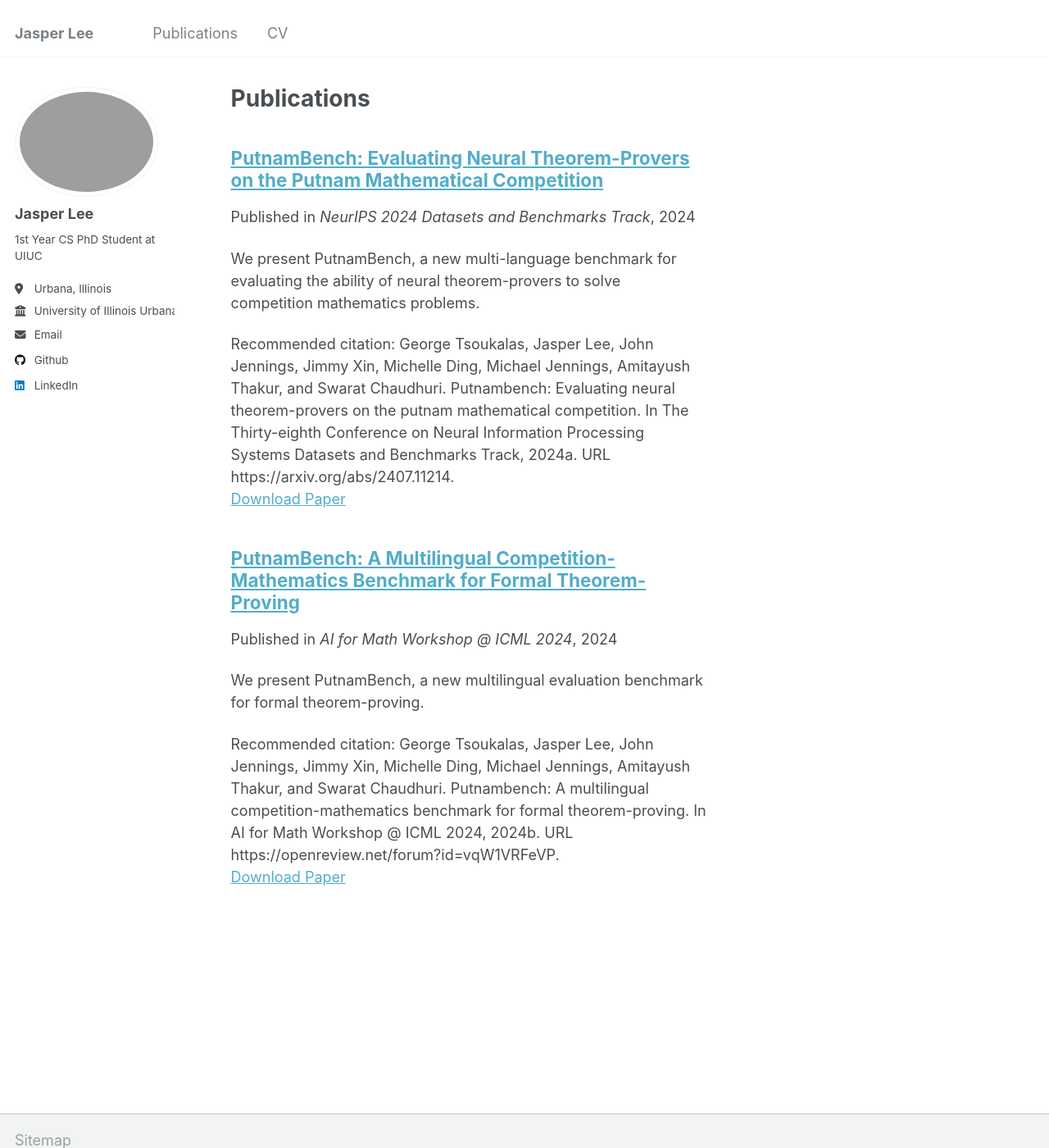
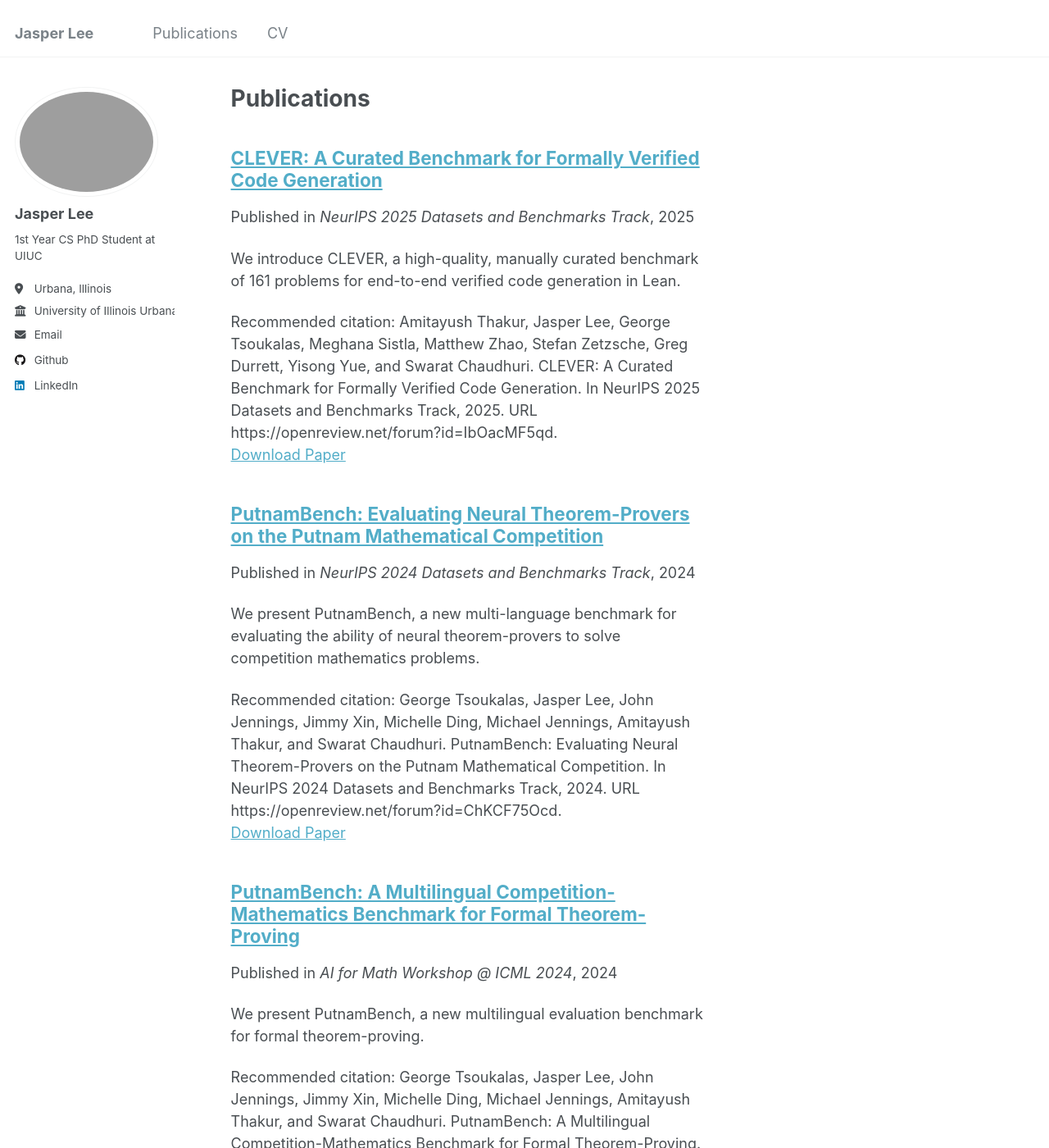
Before and after one commit to leejasper851/leejasper851.github.io, a Jekyll site: the page built from _pages/publications.html, in a window 1280 px wide and 1400 px high. Shown: the whole window at 82% size. Built offline with Jekyll 4.4.1, drawn with Linux system fonts in a browser that asks for light colours; some of the changed text lies outside the part shown.

Commit message:
updated Publications page with CLEVER, cleaned up citations

```diff
--- a/_publications/2024-06-13-putnambench-icml.md
+++ b/_publications/2024-06-13-putnambench-icml.md
@@ -7,7 +7,7 @@ excerpt: 'We present PutnamBench, a new multilingual evaluation benchmark for fo
 date: 2024-06-13
 venue: 'AI for Math Workshop @ ICML 2024'
 paperurl: 'https://openreview.net/forum?id=vqW1VRFeVP'
-citation: 'George Tsoukalas, Jasper Lee, John Jennings, Jimmy Xin, Michelle Ding, Michael Jennings, Amitayush Thakur, and Swarat Chaudhuri. Putnambench: A multilingual competition-mathematics benchmark for formal theorem-proving. In AI for Math Workshop @ ICML 2024, 2024b. URL https://openreview.net/forum?id=vqW1VRFeVP.'
+citation: 'George Tsoukalas, Jasper Lee, John Jennings, Jimmy Xin, Michelle Ding, Michael Jennings, Amitayush Thakur, and Swarat Chaudhuri. PutnamBench: A Multilingual Competition-Mathematics Benchmark for Formal Theorem-Proving. In AI for Math Workshop @ ICML 2024, 2024. URL https://openreview.net/forum?id=vqW1VRFeVP.'
 ---
 
 We present PutnamBench, a new multilingual evaluation benchmark for formal theorem-proving. PutnamBench consists of formalizations of problems sourced from the William Lowell Putnam Mathematical Competition, the premier undergraduate-level mathematics competition in North America. All the problem statements come with formalizations in Lean 4 and Isabelle; a substantial subset have Coq formalizations as well. PutnamBench consists of 1337 hand-written formalizations across the three proof assistants, and aims to benchmark the next generation of theorem-proving algorithms for competition mathematics. Proving the theorems requires significant problem-solving ability and proficiency in a broad range of topics taught in undergraduate mathematics courses. We evaluate several established neural and symbolic theorem provers using PutnamBench. These approaches can only solve a handful of the problems, establishing our benchmark as a difficult open challenge for research on formal theorem-proving. PutnamBench is available at https://github.com/trishullab/PutnamBench. <!-- TODO: link this -->
--- a/_publications/2024-09-26-putnambench-neurips.md
+++ b/_publications/2024-09-26-putnambench-neurips.md
@@ -7,7 +7,7 @@ excerpt: 'We present PutnamBench, a new multi-language benchmark for evaluating
 date: 2024-09-26
 venue: 'NeurIPS 2024 Datasets and Benchmarks Track'
 paperurl: 'https://arxiv.org/abs/2407.11214'
-citation: 'George Tsoukalas, Jasper Lee, John Jennings, Jimmy Xin, Michelle Ding, Michael Jennings, Amitayush Thakur, and Swarat Chaudhuri. Putnambench: Evaluating neural theorem-provers on the putnam mathematical competition. In The Thirty-eighth Conference on Neural Information Processing Systems Datasets and Benchmarks Track, 2024a. URL https://arxiv.org/abs/2407.11214.'
+citation: 'George Tsoukalas, Jasper Lee, John Jennings, Jimmy Xin, Michelle Ding, Michael Jennings, Amitayush Thakur, and Swarat Chaudhuri. PutnamBench: Evaluating Neural Theorem-Provers on the Putnam Mathematical Competition. In NeurIPS 2024 Datasets and Benchmarks Track, 2024. URL https://openreview.net/forum?id=ChKCF75Ocd.'
 ---
 
 We present PutnamBench, a new multi-language benchmark for evaluating the ability of neural theorem-provers to solve competition mathematics problems. PutnamBench consists of 1692 hand-constructed formalizations of 640 theorems sourced from the William Lowell Putnam Mathematical Competition, the premier undergraduate-level mathematics competition in North America. All the problems have formalizations in Lean 4 and Isabelle; a substantial subset also has Coq formalizations. PutnamBench requires significant problem-solving ability and proficiency in a broad range of topics taught in undergraduate mathematics courses. We use PutnamBench to evaluate several established neural and symbolic theorem-provers. These approaches can only solve a handful of the PutnamBench problems, establishing the benchmark as a difficult open challenge for research on neural theorem-proving. PutnamBench is available at https://github.com/trishullab/PutnamBench. <!-- TODO: link this -->
--- /dev/null
+++ b/_publications/2025-09-18-clever-neurips.md
@@ -0,0 +1,13 @@
+---
+title: "CLEVER: A Curated Benchmark for Formally Verified Code Generation"
+collection: publications
+category: conferences
+permalink: /publication/2025-09-18-clever-neurips
+excerpt: 'We introduce CLEVER, a high-quality, manually curated benchmark of 161 problems for end-to-end verified code generation in Lean.'
+date: 2025-09-18
+venue: 'NeurIPS 2025 Datasets and Benchmarks Track'
+paperurl: 'https://openreview.net/forum?id=IbOacMF5qd'
+citation: 'Amitayush Thakur, Jasper Lee, George Tsoukalas, Meghana Sistla, Matthew Zhao, Stefan Zetzsche, Greg Durrett, Yisong Yue, and Swarat Chaudhuri. CLEVER: A Curated Benchmark for Formally Verified Code Generation. In NeurIPS 2025 Datasets and Benchmarks Track, 2025. URL https://openreview.net/forum?id=IbOacMF5qd.'
+---
+
+We introduce CLEVER, a high-quality, manually curated benchmark of 161 problems for end-to-end verified code generation in Lean. Each problem consists of (1) the task of generating a specification that matches a held-out ground-truth specification, and (2) the task of generating a Lean implementation that provably satisfies this specification. Unlike prior benchmarks, CLEVER avoids test-case supervision, LLM-generated annotations, and specifications that leak implementation logic or allow vacuous solutions. All outputs are verified post-hoc using Lean's type checker to ensure machine-checkable correctness. We use CLEVER to evaluate several few-shot and agentic approaches based on state-of-the-art language models. These methods all struggle to achieve full verification, establishing it as a challenging frontier benchmark for program synthesis and formal reasoning. Our benchmark can be found on GitHub as well as HuggingFace. All our evaluation code is also available (online)[https://github.com/trishullab/clever-prover]. <!-- TODO: link this -->
```
Also changed, not shown: 1 other file.
